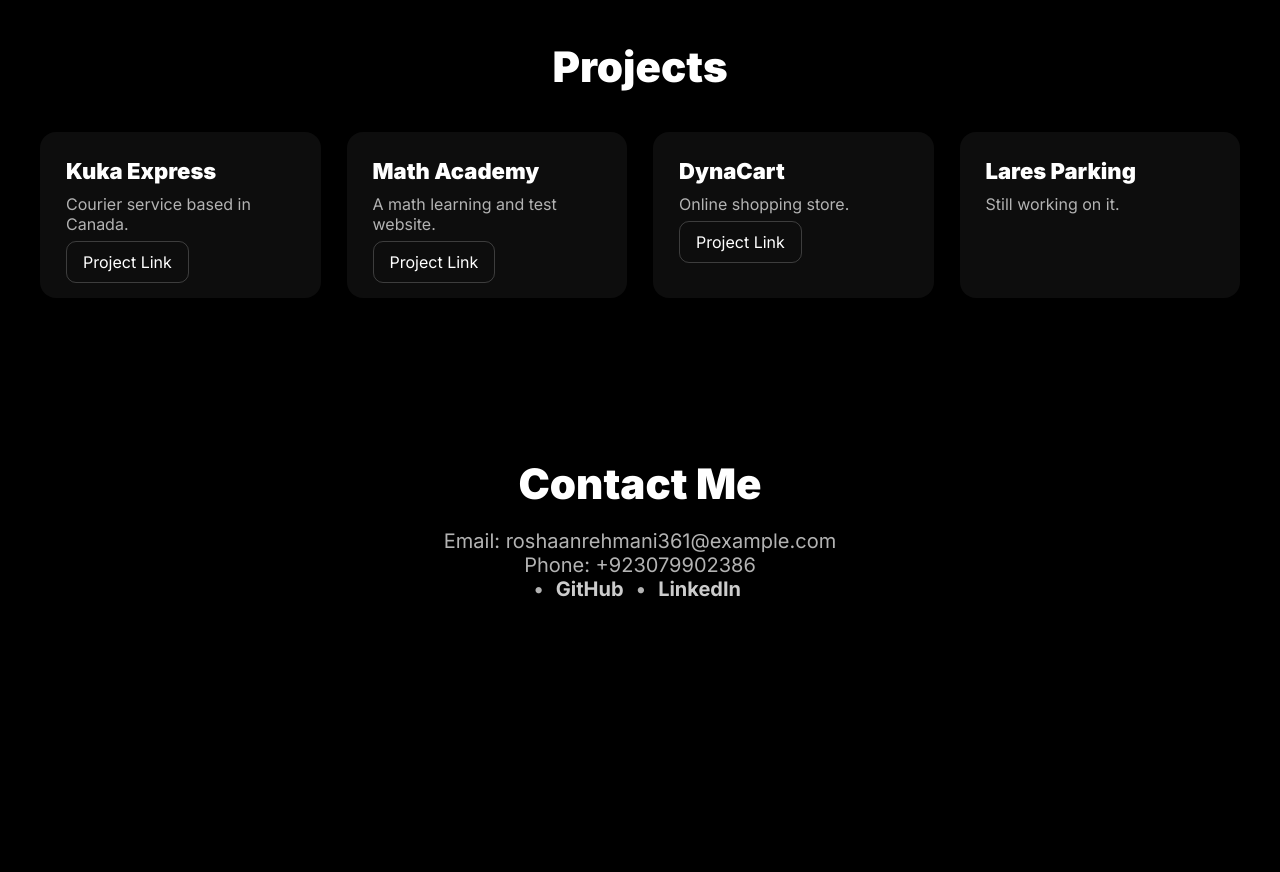
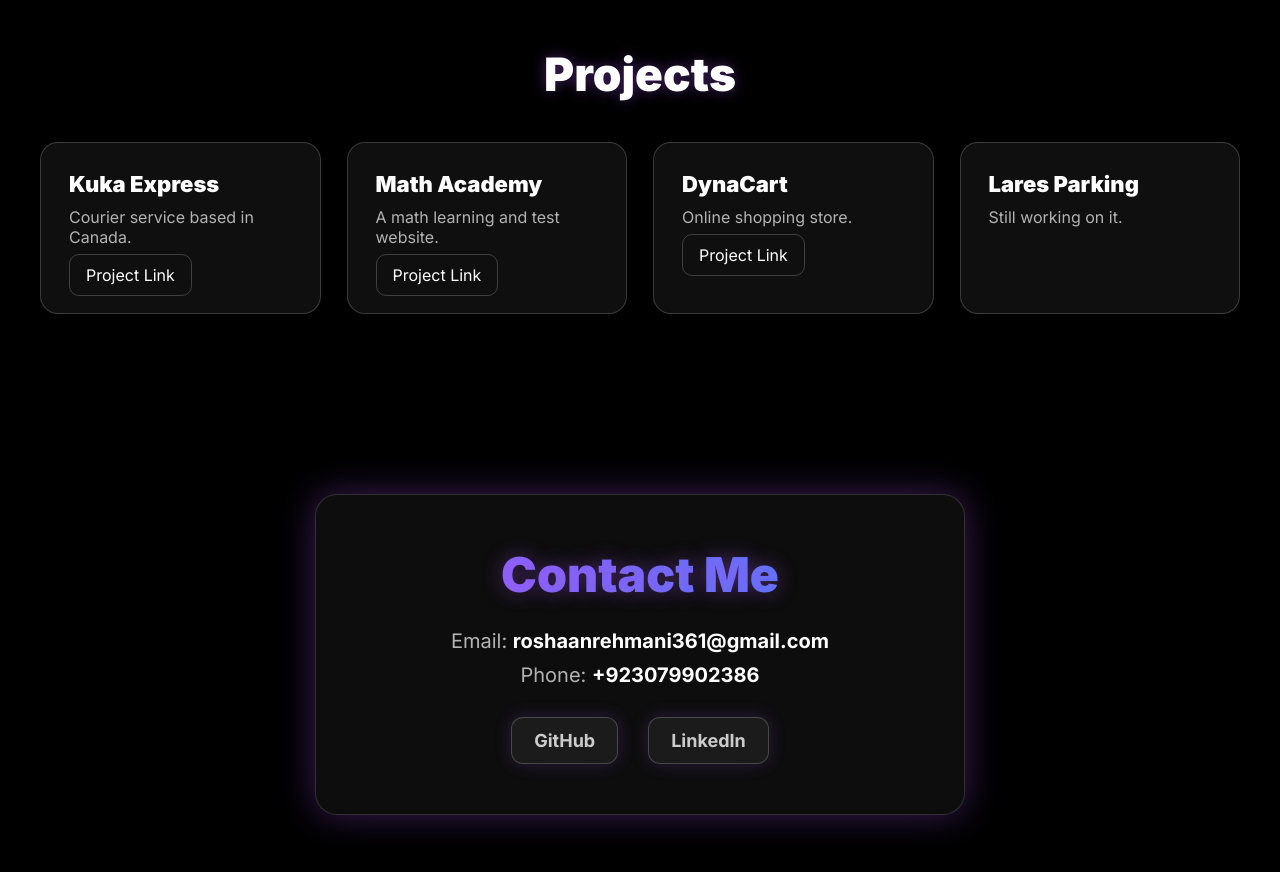
Before and after one commit to RoshaanRehmani/myportfolio, a plain HTML site: page index.html in a window 1280 px wide. Shown: the part 1140-2012 px from the top of the page. Before the commit the page ends 1821 px from the top, so only its background shows below. Drawn offline with Linux system fonts and the light colour scheme.

Commit message:
Update index.html

```diff
--- a/index.html
+++ b/index.html
@@ -9,7 +9,8 @@
 <style>
 :root{
   --bg:#000;
-  --accent:#8b5cf6;
+  --accent:#a855f7;
+  --accent2:#3b82f6;
   --muted:#b3b3b3;
 }
 
@@ -28,52 +29,60 @@ section.show{opacity:1;transform:translateY(0);}
   justify-content:space-between;
   padding:80px;
   gap:60px;
-  background:radial-gradient(circle at top left, rgba(139,92,246,0.18), transparent 60%),
-             radial-gradient(circle at bottom right, rgba(56,189,248,0.12), transparent 70%);
+  background:
+    radial-gradient(circle at 10% 10%, rgba(168,85,247,0.25), transparent 60%),
+    radial-gradient(circle at 90% 90%, rgba(59,130,246,0.22), transparent 70%),
+    linear-gradient(to bottom right,#0a0a0a,#000);
+  border-bottom:1px solid rgba(255,255,255,0.08);
 }
 
-.hero-text h1{font-size:60px;font-weight:900;line-height:1.1;}
-.hero-text h1 span{color:var(--accent);}
-.hero-text p{margin-top:20px;color:var(--muted);font-size:20px;max-width:520px;}
+.hero-text h1{font-size:62px;font-weight:900;line-height:1.1;background:linear-gradient(90deg,var(--accent),var(--accent2));-webkit-background-clip:text;color:transparent;}
+.hero-text p{margin-top:20px;color:var(--muted);font-size:20px;max-width:520px;opacity:0.9;}
 
 .hero-buttons{margin-top:30px;display:flex;gap:18px;flex-wrap:wrap;}
 .btn{
-  padding:14px 24px;
-  border-radius:10px;
+  padding:14px 26px;
+  border-radius:14px;
   font-weight:700;
-  border:1px solid rgba(255,255,255,0.18);
+  border:1px solid rgba(255,255,255,0.2);
   background:rgba(255,255,255,0.06);
   text-decoration:none;
   color:white;
-  transition:0.3s;
-  text-align:center;
+  transition:0.35s;
+  backdrop-filter:blur(8px);
+  box-shadow:0 0 18px rgba(168,85,247,0.2);
 }
-.btn:hover{transform:translateY(-6px);background:rgba(255,255,255,0.15);}
+.btn:hover{
+  transform:translateY(-6px) scale(1.03);
+  background:linear-gradient(90deg,var(--accent),var(--accent2));
+  box-shadow:0 0 26px rgba(168,85,247,0.45);
+}
 
 .hero-img{
   max-width:420px;
   height:520px;
   background:#111;
-  border-radius:22px;
+  border-radius:26px;
   border:1px solid rgba(255,255,255,0.2);
   overflow:hidden;
+  box-shadow:0 0 40px rgba(168,85,247,0.35);
+  transform:translateY(0);
+  animation:float 6s ease-in-out infinite;
 }
-.hero-img img{
-  width:100%;height:100%;object-fit:cover;animation:float 6s ease-in-out infinite;
-}
+.hero-img img{width:100%;height:100%;object-fit:cover;}
 
 @keyframes float{
-  0%{transform:translateY(0);}50%{transform:translateY(-16px);}100%{transform:translateY(0);}
+  0%{transform:translateY(0);}50%{transform:translateY(-14px);}100%{transform:translateY(0);}
 }
 
 /* ABOUT */
 .about{padding:80px 40px;text-align:center;}
-.about h2{font-size:42px;font-weight:900;margin-bottom:18px;}
+.about h2{font-size:46px;font-weight:900;margin-bottom:18px;color:white;text-shadow:0 0 14px rgba(168,85,247,0.4);}
 .about p{color:var(--muted);font-size:20px;max-width:850px;margin:auto;line-height:1.8;}
 
 /* PROJECTS */
 .projects{padding:80px 40px;}
-.projects h2{text-align:center;font-size:42px;font-weight:900;margin-bottom:40px;}
+.projects h2{text-align:center;font-size:46px;font-weight:900;margin-bottom:40px;text-shadow:0 0 14px rgba(168,85,247,0.4);}
 
 .project-grid{
   display:grid;
@@ -81,26 +90,33 @@ section.show{opacity:1;transform:translateY(0);}
   gap:26px;
 }
 .project-card{
-  background:rgba(255,255,255,0.05);
-  padding:26px;
-  border-radius:16px;
+  background:rgba(255,255,255,0.06);
+  padding:28px;
+  border-radius:18px;
+  border:1px solid rgba(255,255,255,0.18);
   transition:0.3s;
+  backdrop-filter:blur(8px);
 }
-.project-card:hover{transform:translateY(-8px);}
-.project-card h3{font-size:22px;font-weight:800;}
+.project-card:hover{
+  transform:translateY(-10px);
+  box-shadow:0 0 22px rgba(168,85,247,0.35);
+  border-color:rgba(168,85,247,0.5);
+}
+.project-card h3{font-size:22px;font-weight:800;color:white;}
 .project-card p{color:var(--muted);margin:10px 0 18px;}
 .project-card a{
-  color:white;padding:10px 16px;border-radius:10px;border:1px solid rgba(255,255,255,0.2);text-decoration:none;
+  color:white;padding:10px 16px;border-radius:10px;border:1px solid rgba(255,255,255,0.2);text-decoration:none;transition:0.3s;
 }
-.project-card a:hover{background:rgba(255,255,255,0.18);}
+.project-card a:hover{background:linear-gradient(90deg,var(--accent),var(--accent2));}
 
 /* CONTACT */
 .contact{text-align:center;padding:80px 40px;}
-.contact h2{font-size:42px;font-weight:900;margin-bottom:20px;}
+.contact h2{font-size:46px;font-weight:900;margin-bottom:20px;text-shadow:0 0 14px rgba(168,85,247,0.4);}
 .contact p{color:var(--muted);font-size:20px;}
-.links{text-decoration:none;color:#ccc;font-weight:bold;margin:0 6px;}
+.links{text-decoration:none;color:#ccc;font-weight:bold;margin:0 6px;transition:0.3s;}
+.links:hover{color:white;text-shadow:0 0 10px var(--accent);}
 
-/* MOBILE OPTIMIZATION */
+/* MOBILE */
 @media(max-width:900px){
   .hero{
     flex-direction:column-reverse;
@@ -109,7 +125,6 @@ section.show{opacity:1;transform:translateY(0);}
     gap:40px;
   }
   .hero-text h1{font-size:44px;}
-  .hero-text p{margin:auto;}
   .hero-buttons{justify-content:center;}
   .hero-img{max-width:100%;height:420px;}
 }
@@ -119,10 +134,142 @@ section.show{opacity:1;transform:translateY(0);}
   .hero{padding:20px 0;}
   .hero-text h1{font-size:32px;}
   .hero-text p{font-size:16px;}
-  .hero-buttons{flex-direction:column;width:100%;}
   .btn{width:100%;}
-  .hero-img{height:300px;border-radius:16px;}
+  .hero-img{height:300px;border-radius:18px;}
   .projects, .about, .contact{padding:60px 10px;}
+}
+
+/* NEW OUTSTANDING UPGRADES */
+
+/* Smooth fade + upward motion for all sections */
+section{
+  opacity:0;
+  transform:translateY(60px);
+  transition:opacity .9s ease, transform .9s ease;
+}
+section.show{
+  opacity:1;
+  transform:translateY(0);
+}
+
+/* HERO TEXT ENTRANCE ANIMATION */
+.hero-text{
+  animation:heroFade 1.2s ease-out forwards;
+  opacity:0;
+}
+@keyframes heroFade{
+  0%{opacity:0;transform:translateY(40px) scale(.95);}
+  100%{opacity:1;transform:translateY(0) scale(1);}
+}
+
+/* Button hover glow pulse */
+.btn:hover{
+  box-shadow:0 0 30px rgba(168,85,247,0.7), 0 0 50px rgba(59,130,246,0.6);
+}
+
+/* Project card floating effect */
+.project-card{
+  position:relative;
+  overflow:hidden;
+}
+.project-card::before{
+  content:"";
+  position:absolute;
+  top:-100%;
+  left:0;
+  width:100%;
+  height:100%;
+  background:linear-gradient(180deg, rgba(168,85,247,0.15), transparent);
+  transition:0.5s;
+}
+.project-card:hover::before{
+  top:0;
+}
+
+/* Smooth zoom on project cards */
+.project-card:hover{
+  transform:translateY(-12px) scale(1.03);
+}
+
+/* HERO IMAGE glow pulse */
+.hero-img{
+  animation:softGlow 6s ease-in-out infinite;
+}
+@keyframes softGlow{
+  0%{box-shadow:0 0 30px rgba(168,85,247,0.25);}
+  50%{box-shadow:0 0 55px rgba(168,85,247,0.45);}
+  100%{box-shadow:0 0 30px rgba(168,85,247,0.25);}
+}
+
+
+/* CONTACT UPGRADE */
+.contact{
+  padding:100px 40px;
+  text-align:center;
+  position:relative;
+}
+
+.contact-wrapper{
+  max-width:650px;
+  margin:auto;
+  padding:50px 30px;
+  border-radius:22px;
+  background:rgba(255,255,255,0.05);
+  border:1px solid rgba(255,255,255,0.15);
+  backdrop-filter:blur(10px);
+  box-shadow:0 0 35px rgba(168,85,247,0.35);
+  animation:fadeUp 1.2s ease forwards;
+  opacity:0;
+}
+
+@keyframes fadeUp{
+  0%{opacity:0;transform:translateY(40px);}
+  100%{opacity:1;transform:translateY(0);}
+}
+
+.contact h2{
+  font-size:48px;
+  margin-bottom:25px;
+  background:linear-gradient(90deg, var(--accent), var(--accent2));
+  -webkit-background-clip:text;
+  color:transparent;
+  text-shadow:0 0 20px rgba(168,85,247,0.4);
+}
+
+.contact-line{
+  font-size:20px;
+  margin:10px 0;
+  color:var(--muted);
+}
+.contact-line span{color:white;font-weight:700;}
+
+.contact-links{
+  margin-top:30px;
+  display:flex;
+  justify-content:center;
+  gap:18px;
+}
+
+.social-btn{
+  padding:12px 22px;
+  border-radius:12px;
+  border:1px solid rgba(255,255,255,0.2);
+  background:rgba(255,255,255,0.06);
+  font-size:18px;
+  transition:0.3s;
+  box-shadow:0 0 18px rgba(168,85,247,0.2);
+}
+.social-btn:hover{
+  background:linear-gradient(90deg, var(--accent), var(--accent2));
+  box-shadow:0 0 26px rgba(168,85,247,0.5);
+  transform:translateY(-4px);
+}
+
+/* Mobile Fix */
+@media(max-width:500px){
+  .contact-wrapper{padding:35px 20px;}
+  .contact-links{flex-direction:column;}
+  .social-btn{width:100%;text-align:center;}
 }
 </style>
 </head>
@@ -179,13 +326,16 @@ section.show{opacity:1;transform:translateY(0);}
 </section>
 
 <section id="contact" class="contact">
-  <h2>Contact Me</h2>
-  <p>Email: roshaanrehmani361@example.com</p>
-  <p>Phone: +923079902386</p>
-  <p>•
-    <a href="https://github.com/RoshaanRehmani" class="links">GitHub</a> •
-    <a href="https://www.linkedin.com/in/muhammad-roshaan-4725a8330/" class="links">LinkedIn</a>
-  </p>
+  <div class="contact-wrapper">
+    <h2>Contact Me</h2>
+    <p class="contact-line">Email: <span>roshaanrehmani361@gmail.com</span></p>
+    <p class="contact-line">Phone: <span>+923079902386</span></p>
+
+    <div class="contact-links">
+      <a href="https://github.com/RoshaanRehmani" class="links social-btn">GitHub</a>
+      <a href="https://www.linkedin.com/in/muhammad-roshaan-4725a8330/" class="links social-btn">LinkedIn</a>
+    </div>
+  </div>
 </section>
 
 <script>
```
